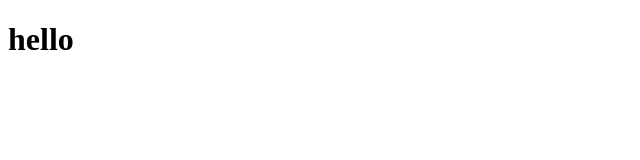
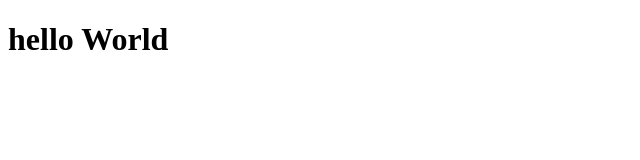
Before and after one commit to kkumar4981/RealEstate, a plain HTML site: page text.html in a window 1280 px wide. Shown: the whole page, without its empty margins (0-640 px from the left). Drawn offline with Linux system fonts and the light colour scheme.

Commit message:
Test Helllo World

```diff
--- a/text.html
+++ b/text.html
@@ -6,6 +6,6 @@
     <title>Document</title>
 </head>
 <body>
-    <h1>hello</h1>
+    <h1>hello World</h1>
 </body>
 </html>
```
